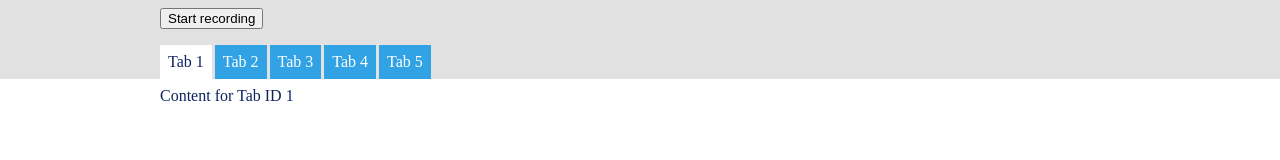
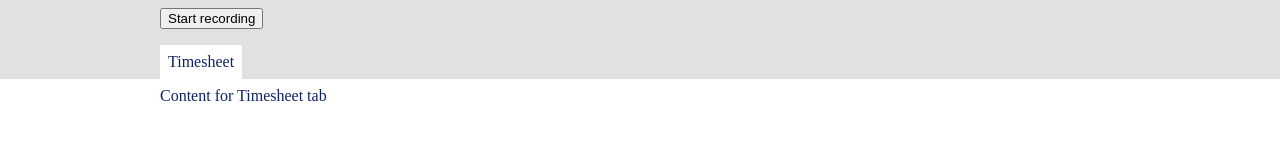
Before and after one commit to tomcarver/caesium, a website: page public/index.html at #!/timesheet in a window 1280 px wide. Drawn offline with nearby package versions, Linux system fonts and the light colour scheme; some packages are replaced by stand-ins of ours.

Commit message:
generalised tab system; timesheet is first tab

```diff
--- a/public/index.html
+++ b/public/index.html
@@ -21,7 +21,9 @@
 					<input type="text" id="task" ng-model="currentEntry.description" />
 
 					<select>
-						<option ng-repeat="entry in previousEntries | orderBy:orderProp: true">{{entry.dayNumber | getUserDateFromDayNumber}} {{entry.startEpochMs | getUserTimeFromMsCount}} - {{entry.finishEpochMs | getUserTimeFromMsCount}} : {{entry.description}}</option>
+						<option ng-repeat="entry in previousEntries | orderBy:orderProp: true">
+							{{entry.dayNumber | getUserDateFromDayNumber}}
+							{{entry.startEpochMs | getUserTimeFromMsCount}} - {{entry.finishEpochMs | getUserTimeFromMsCount}} : {{entry.description}}</option>
 					</select>
 
 					<button ng-click="stopRecording()">Stop recording</button>
@@ -32,17 +34,16 @@
 			</div>
 			<nav>
 				<ul>
-					<li data-ng-repeat="id in [1,2,3,4,5]" ng-class="{active:id == globals.tabid}">
-						<a href="#/tabs/{{id}}">Tab {{id}}</a>
+					<li data-ng-repeat="tab in tabs" ng-class="{active:tab.url == location.path()}">
+						<a href="#{{tab.url}}">{{tab.description}}</a>
 					</li>
 				</ul>
 			</nav>
 		</header>
-		<main>
-
+		<div class="main">
 			<div class="container">
 			  <div ng-view class="view-frame"></div>
 			</div>
-		</main>
+		</div>
 	</body>
 </html>
--- a/public/js/caesiumApp.js
+++ b/public/js/caesiumApp.js
@@ -1,12 +1,18 @@
-angular.module('caesiumApp', ['ngRoute', 'ngAnimate', 'caesiumControllers'])
+var caesiumModule = angular.module('caesiumApp', ['ngRoute', 'ngAnimate', 'caesiumControllers']);
+
+caesiumModule
 	.config(['$routeProvider',
 		function($routeProvider) {
 			$routeProvider
-				.when('/tabs/:tabid', {
-					templateUrl: 'templates/TabContent.html',
-					controller: 'TabContentCtrl'
+				.when('/timesheet', {
+					templateUrl: 'templates/Timesheet.html',
+					controller: 'TimesheetCtrl'
 				})
 				.otherwise({
-					redirectTo: '/tabs/1'
+					redirectTo: '/timesheet'
 				});
 		}]);
+
+caesiumModule.run(function($rootScope, $location) {
+    $rootScope.location = $location;
+});
--- a/public/js/caesiumControllers.js
+++ b/public/js/caesiumControllers.js
@@ -2,6 +2,10 @@ var controllers = angular.module('caesiumControllers', ['ngRoute', 'caesiumStore
 
 controllers.controller('PageController', function ($scope, caesiumStore, $location) {
 	$scope.globals = {};
+
+	$scope.tabs = [
+		{ url: "/timesheet", description: "Timesheet" }
+	];
 });
 
 controllers.controller('CurrentEntryCtrl', function ($scope, caesiumStore, $location) {
@@ -37,7 +41,6 @@ controllers.controller('CurrentEntryCtrl', function ($scope, caesiumStore, $loca
 	};
 });
 
-controllers.controller('TabContentCtrl', function ($scope, caesiumStore, $routeParams, $location) {
+controllers.controller('TimesheetCtrl', function ($scope, caesiumStore, $routeParams, $location) {
 
-	$scope.globals.tabid = $routeParams.tabid;
 });
--- a/public/style/style.css
+++ b/public/style/style.css
@@ -11,7 +11,7 @@ header {
 	background: #E1E1E2;
 }
 
-header, main {
+header, .main {
 	padding: 0.5em 0em 0em 0em;
 }
 
@@ -32,7 +32,6 @@ nav ul {
 
 nav ul li {
 	display: inline-block;
-	padding:0.5em;
 	margin: 0px 3px 0px 0px;
 	background:#31A3E4;
 }
@@ -44,6 +43,8 @@ nav ul li.active {
 nav ul li a {
 	text-decoration: none;
 	color: white;
+	padding: 0.5em 0.5em 0.5em 0.5em;
+	display: inline-block;
 }
 
 nav ul li.active a {
--- a/public/templates/TabContent.html
+++ /dev/null
@@ -1 +0,0 @@
-Content for Tab ID {{globals.tabid}}
--- /dev/null
+++ b/public/templates/Timesheet.html
@@ -0,0 +1 @@
+Content for Timesheet tab
```
